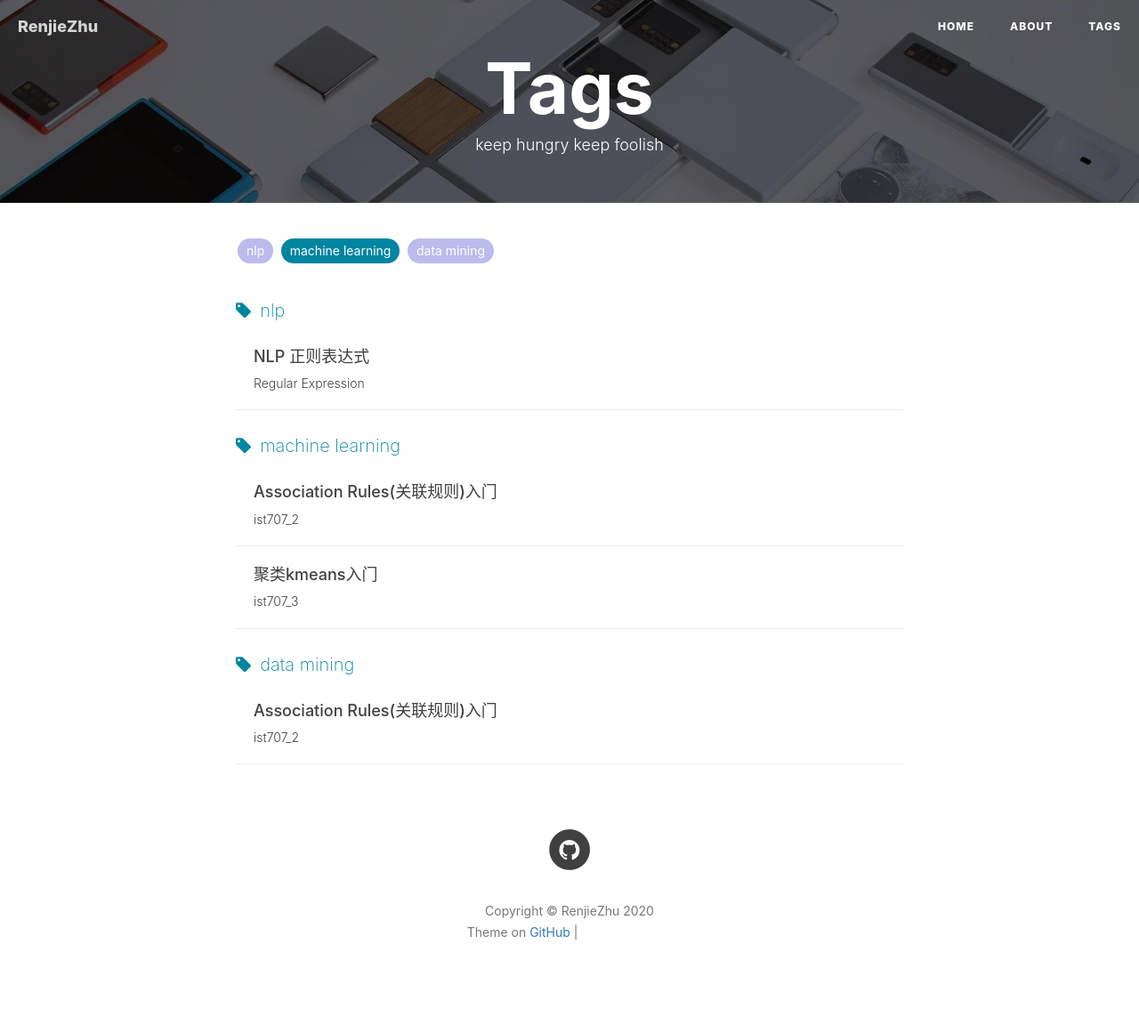
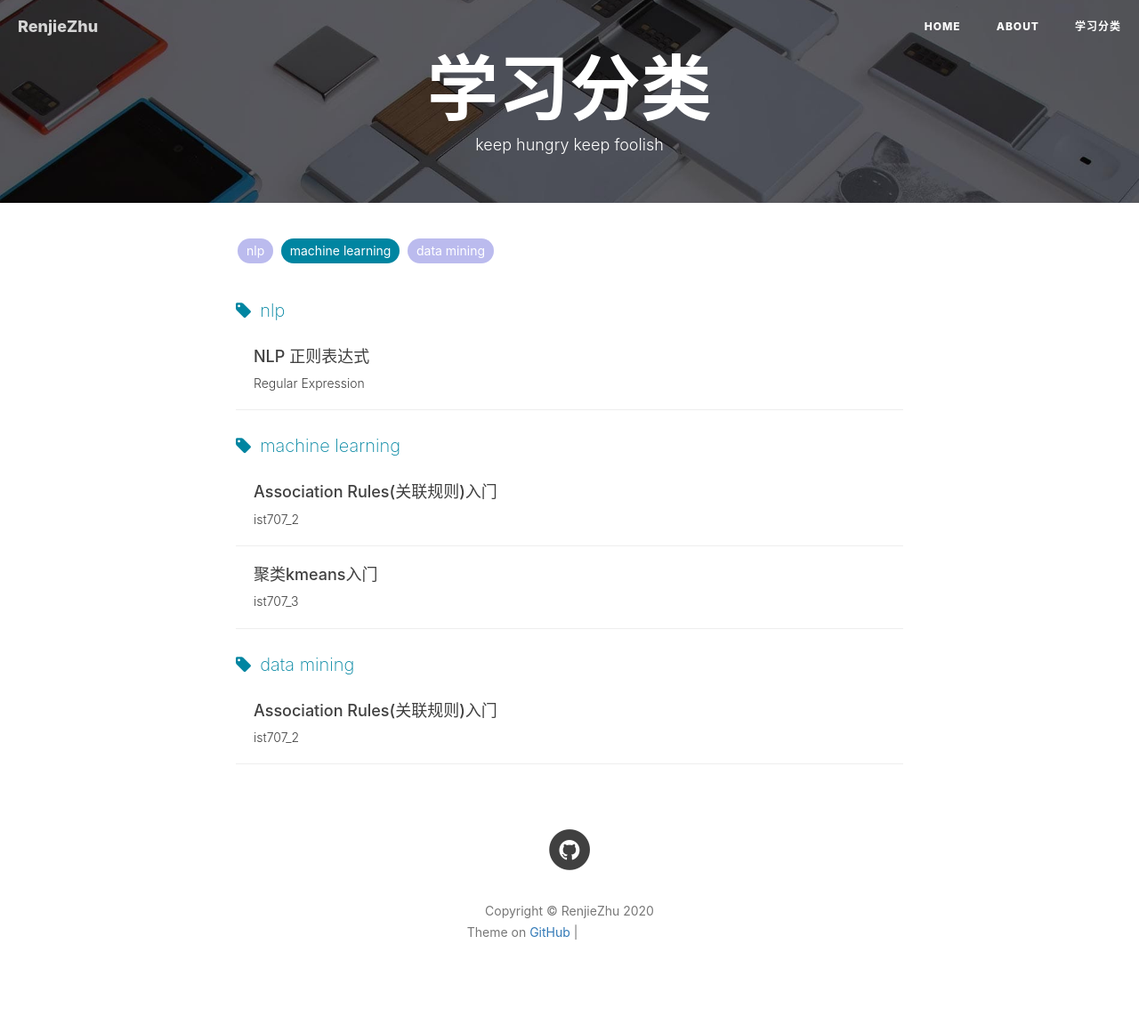
Before and after one commit to RJzhu123/RJzhu123.github.io, a Jekyll site: the page built from tags.html, in a window 1280 px wide. Shown: the whole page at 89% size. Built offline with Jekyll 4.4.1, drawn with Linux system fonts in a browser that asks for light colours; nearby versions of some CDN libraries; comment, search, counter and statistics services are not loaded; grey boxes are pictures that could not be loaded.

Commit message:
Update tags.html

```diff
--- a/tags.html
+++ b/tags.html
@@ -1,5 +1,5 @@
 ---
-title: Tags
+title: 学习分类
 layout: default
 description: keep hungry keep foolish
 header-img: "img/tag-bg.jpg"
```
